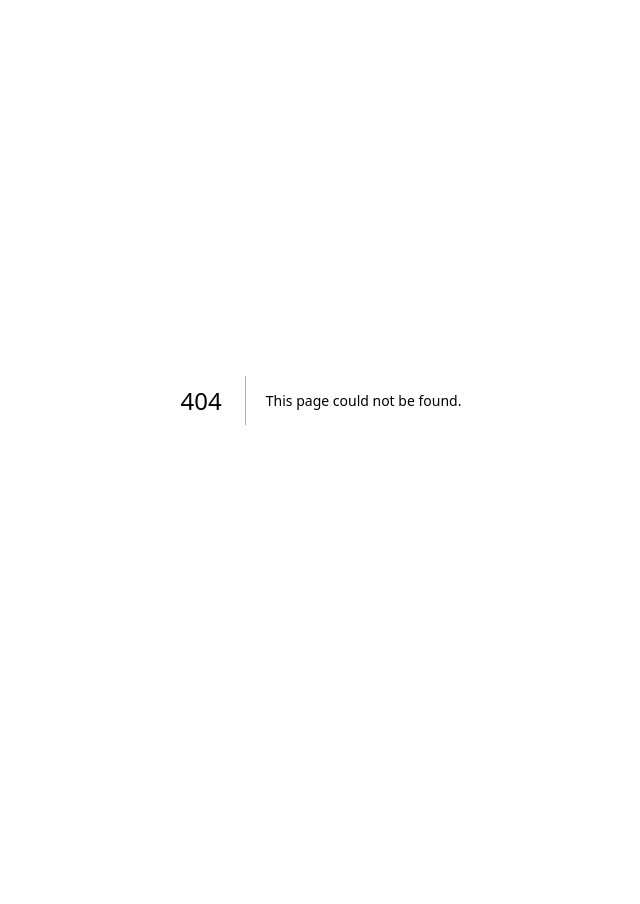
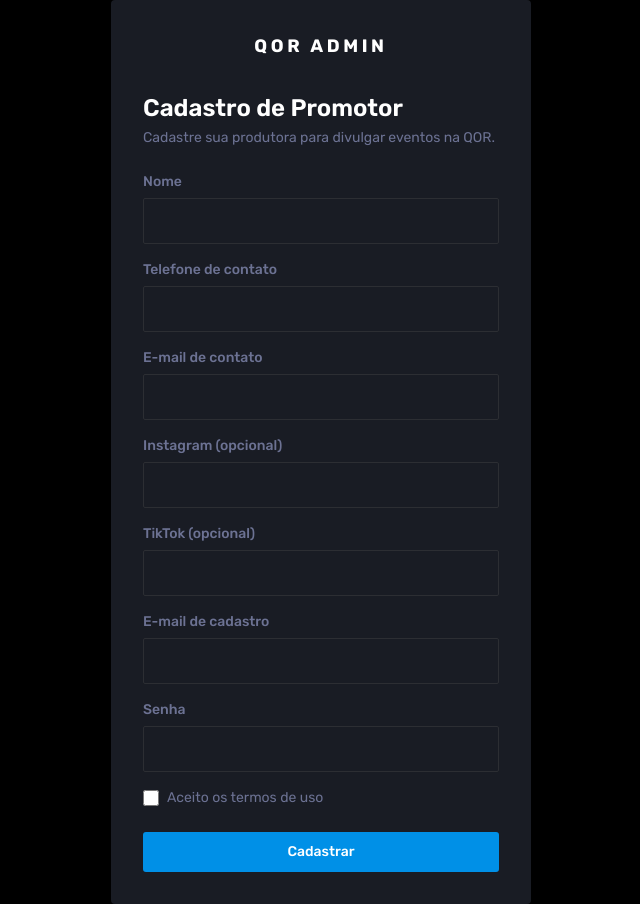
Before and after one commit to derlandyb/qor-admin, a Next.js app: page /cadastro/promotor in a window 1280 px wide. Before the commit this address had no page. Shown: the whole page, without its empty margins (319-959 px from the left). Before the commit the page ends 800 px from the top, so only its background shows below. Built offline with nearby package versions, Linux system fonts and the light colour scheme.

Commit message:
feat(admin): promoter self-registration page
AT19: per ADMIN-05-06, mirrors AT18's pattern for promoters — wires
RegistrationForm(kind="promoter") to usePromoterRegistration().

```diff
--- /dev/null
+++ b/app/cadastro/promotor/page.tsx
@@ -0,0 +1,50 @@
+"use client";
+
+import { useState } from "react";
+
+import { RegistrationForm } from "@/components/design-system/RegistrationForm";
+import { usePromoterRegistration } from "@/hooks/useRegistration";
+import type { RegisterPromoterPayload, RegisterVenuePayload } from "@/lib/api/types";
+
+export default function CadastroPromotorPage() {
+  const { register, isSubmitting, error } = usePromoterRegistration();
+  const [registered, setRegistered] = useState(false);
+
+  async function handleSubmit(payload: RegisterVenuePayload | RegisterPromoterPayload) {
+    const promoter = await register(payload as RegisterPromoterPayload);
+    if (promoter) {
+      setRegistered(true);
+    }
+  }
+
+  return (
+    <div className="flex min-h-screen w-full items-center justify-center bg-admin-bg-body px-4">
+      <div className="w-full max-w-[420px] rounded-admin-card bg-admin-bg-surface p-8">
+        <p className="mb-8 text-center text-lg font-bold uppercase tracking-[0.2em] text-admin-text-primary">
+          QOR Admin
+        </p>
+
+        <h1 className="text-2xl font-semibold text-admin-text-primary">Cadastro de Promotor</h1>
+
+        {registered ? (
+          <p role="status" className="mt-6 text-sm text-admin-text-secondary">
+            Cadastro enviado! Sua conta será analisada pela nossa equipe.
+          </p>
+        ) : (
+          <>
+            <p className="mt-1 mb-6 text-sm text-admin-text-secondary">
+              Cadastre sua produtora para divulgar eventos na QOR.
+            </p>
+
+            <RegistrationForm
+              kind="promoter"
+              onSubmit={handleSubmit}
+              isSubmitting={isSubmitting}
+              serverError={error}
+            />
+          </>
+        )}
+      </div>
+    </div>
+  );
+}
```
Also changed, not shown: 1 other file (tests, documents, lock files or other folders).
